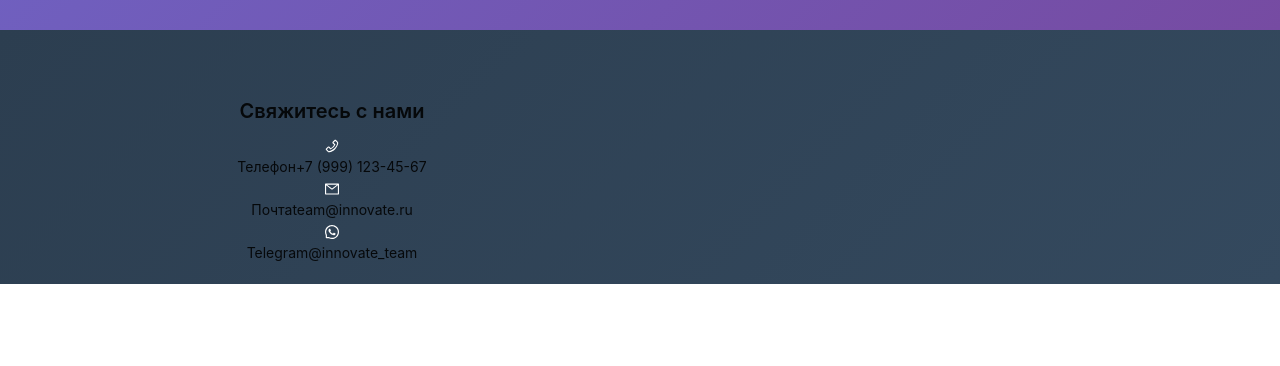
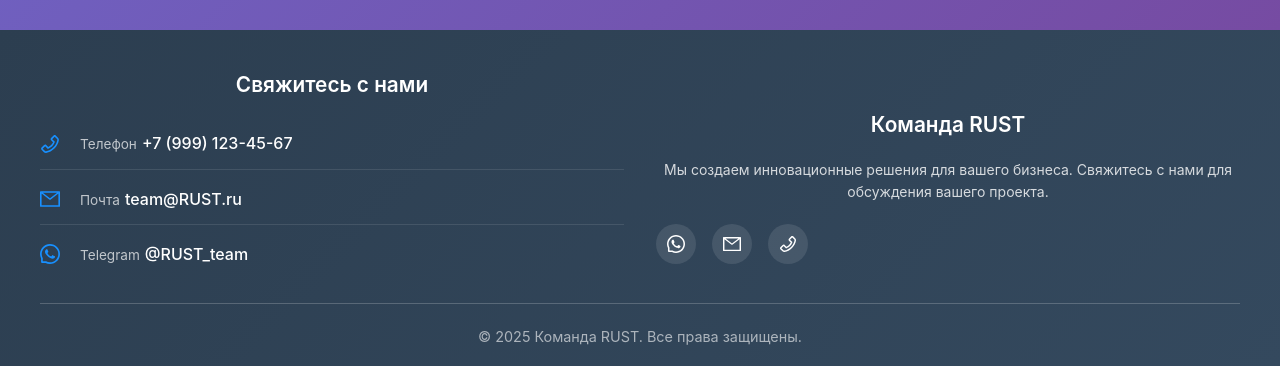
Before and after one commit to Karatel1968/web-page, a React (Vite) app in the folder page/: page / in a window 1280 px wide. Shown: the part 1974-2340 px from the top of the page. Before the commit the page ends 2258 px from the top, so only its background shows below. Built offline with nearby package versions, Linux system fonts and the light colour scheme.

Commit message:
Done with footer and it's styles

```diff
--- a/page/src/components/footer/footer.css
+++ b/page/src/components/footer/footer.css
@@ -10,3 +10,155 @@
   margin: 0 auto;
   padding: 0 24px;
 }
+
+.footer__title {
+  color: white !important;
+  margin-bottom: 20px !important;
+  font-size: 1.3rem !important;
+  font-weight: 600 !important;
+  margin-top: 0;
+}
+
+/* Контакты */
+.footer__contacts {
+  margin-bottom: 24px;
+}
+
+.footer__contact-item {
+  display: flex;
+  align-items: center;
+  gap: 16px;
+  margin-bottom: 5px;
+  padding: 12px 0;
+  border-bottom: 1px solid rgba(255, 255, 255, 0.1);
+}
+
+.footer__contact-item:last-child {
+  border-bottom: none;
+  margin-bottom: 0;
+}
+
+.footer__contact-icon {
+  font-size: 20px;
+  color: #1890ff;
+  width: 24px;
+  text-align: center;
+}
+
+.footer__contact-info {
+
+}
+
+.footer__contact-label {
+  color: rgba(255, 255, 255, 0.7);
+  font-size: 0.85rem;
+  margin-bottom: 4px;
+  padding-right: 5px;
+}
+
+.footer__contact-value {
+  color: white;
+  font-size: 1rem;
+  font-weight: 500;
+}
+
+/* Информация */
+.footer__info {
+  margin-bottom: 0px;
+}
+
+.footer__description {
+  color: rgba(255, 255, 255, 0.8) !important;
+  line-height: 1.6 !important;
+  margin-bottom: 20px !important;
+  display: block;
+}
+
+.footer__social-links {
+  display: flex;
+  gap: 16px;
+}
+
+.footer__social-link {
+  display: flex;
+
+  justify-content: center;
+  width: 40px;
+  height: 40px;
+  background: rgba(255, 255, 255, 0.1);
+  border-radius: 50%;
+  color: white;
+  text-decoration: none;
+  transition: all 0.3s ease;
+  font-size: 18px;
+}
+
+.footer__social-link:hover {
+  background: #1890ff;
+  transform: translateY(-2px);
+  color: white;
+}
+
+/* Нижняя часть */
+.footer__bottom {
+  margin-top: 0px;
+}
+
+.footer__divider {
+  height: 1px;
+  background: rgba(255, 255, 255, 0.2);
+  margin-bottom: 20px;
+}
+
+.footer__copyright {
+  text-align: center;
+}
+
+.footer__copyright-text {
+  color: rgba(255, 255, 255, 0.6) !important;
+  font-size: 0.9rem;
+}
+
+/* Адаптивность */
+@media (max-width: 768px) {
+  .footer {
+    padding: 32px 0 16px 0;
+  }
+
+  .footer__container {
+    padding: 0 16px;
+  }
+
+  .footer__contact-item {
+    gap: 12px;
+    padding: 10px 0;
+  }
+
+  .footer__contact-icon {
+    font-size: 18px;
+  }
+
+  .footer__contact-value {
+    font-size: 0.95rem;
+  }
+
+  .footer__title {
+    font-size: 1.2rem !important;
+  }
+
+  .footer__social-links {
+    justify-content: center;
+  }
+}
+
+@media (max-width: 480px) {
+  .footer__contact-item {
+    flex-direction: column;
+    text-align: center;
+    gap: 8px;
+  }
+
+  .footer__contact-info {
+    align-items: center;
+  }
+}
--- a/page/src/components/footer/footer.tsx
+++ b/page/src/components/footer/footer.tsx
@@ -31,7 +31,7 @@ const Footer: React.FC = () => {
                 <MailOutlined className="footer__contact-icon" />
                 <div className="footer__contact-info">
                   <Text className="footer__contact-label">Почта</Text>
-                  <Text className="footer__contact-value">team@innovate.ru</Text>
+                  <Text className="footer__contact-value">team@RUST.ru</Text>
                 </div>
               </div>
 
@@ -39,12 +39,55 @@ const Footer: React.FC = () => {
                 <WhatsAppOutlined className="footer__contact-icon" />
                 <div className="footer__contact-info">
                   <Text className="footer__contact-label">Telegram</Text>
-                  <Text className="footer__contact-value">@innovate_team</Text>
+                  <Text className="footer__contact-value">@RUST_team</Text>
                 </div>
               </div>
             </div>
           </Col>
+          {/* Дополнительная информация */}
+          <Col xs={24} md={12}>
+            <div className="footer__info">
+              <Title level={4} className="footer__title">
+                Команда RUST
+              </Title>
+              <Text className="footer__description">
+                Мы создаем инновационные решения для вашего бизнеса.
+                Свяжитесь с нами для обсуждения вашего проекта.
+              </Text>
+
+              <div className="footer__social-links">
+                <a
+                  href="https://t.me/RUST_team"
+                  target="_blank"
+                  rel="noopener noreferrer"
+                  className="footer__social-link"
+                >
+                  <WhatsAppOutlined/>
+                </a>
+                <a
+                  href="mailto:team@RUST.ru"
+                  className="footer__social-link"
+                >
+                  <MailOutlined />
+                </a>
+                <a
+                  href="tel:+79991234567"
+                  className="footer__social-link"
+                >
+                  <PhoneOutlined />
+                </a>
+              </div>
+            </div>
+          </Col>
         </Row>
+        <div className="footer__bottom">
+          <div className="footer__divider"></div>
+          <div className="footer__copyright">
+            <Text className="footer__copyright-text">
+              © {currentYear} Команда RUST. Все права защищены.
+            </Text>
+          </div>
+        </div>
       </div>
     </footer>
   );
```
